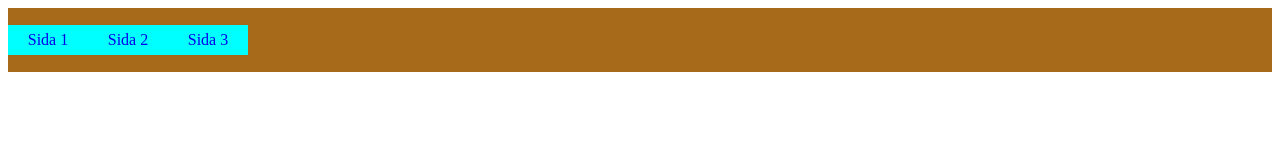
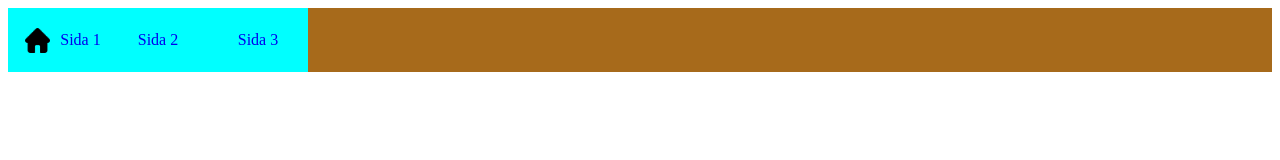
Before and after one commit to Nirren92/DT211G, a website built with Parcel: page src/index.html in a window 1280 px wide. Built offline with nearby package versions, Linux system fonts and the light colour scheme.

Commit message:
det blec unsafe av någon anledning för ett tag. laddar upp en del ändringar

```diff
--- a/src/css/header_style.css
+++ b/src/css/header_style.css
@@ -14,6 +14,13 @@ header
 
 }
 
+.home_icon
+{
+    width: 25px;
+    margin: 10px;
+    display: none;
+}
+
 @media only screen and (min-width: 350px) {
     nav ul
     {
@@ -21,14 +28,20 @@ header
         margin: 0px;
         padding: 0;
         display: flex;
+
     }
 
+
+    .home_icon
+    {
+        display: unset;
+    }
 
     nav ul li
     {
         display: inline-block;
-        width: 80px;
-        height: 30px;
+        width: 100px;
+
         background-color: aqua;
 
 
@@ -58,7 +71,7 @@ header
         display: flex;
         width: 100%;
         justify-content: flex-start;
-
+        height: 100%;
     }
 
 
--- a/src/index.html
+++ b/src/index.html
@@ -21,12 +21,23 @@
             <img id="menu_knappen" onclick="show_menu()" class="menu_img" src="img/menu.png" alt="ikon för att öppna och stänga meny">
 
             <ul id="menu_innehall" >
-                <li><a href="index.html">Sida 1</a></li>
+                <li><a href="index.html">
+                    <img class="home_icon" src="img/home.png" alt="Home icon">
+                    Sida 1</a></li>
                 <li><a href="index.html">Sida 2</a></li>
                 <li><a href="index.html">Sida 3</a></li>
             </ul>
 
         </nav>
+
+
+        <main>
+
+
+
+
+
+        </main>
 
 
 
```
Also changed, not shown: src/img/home.png (added).
